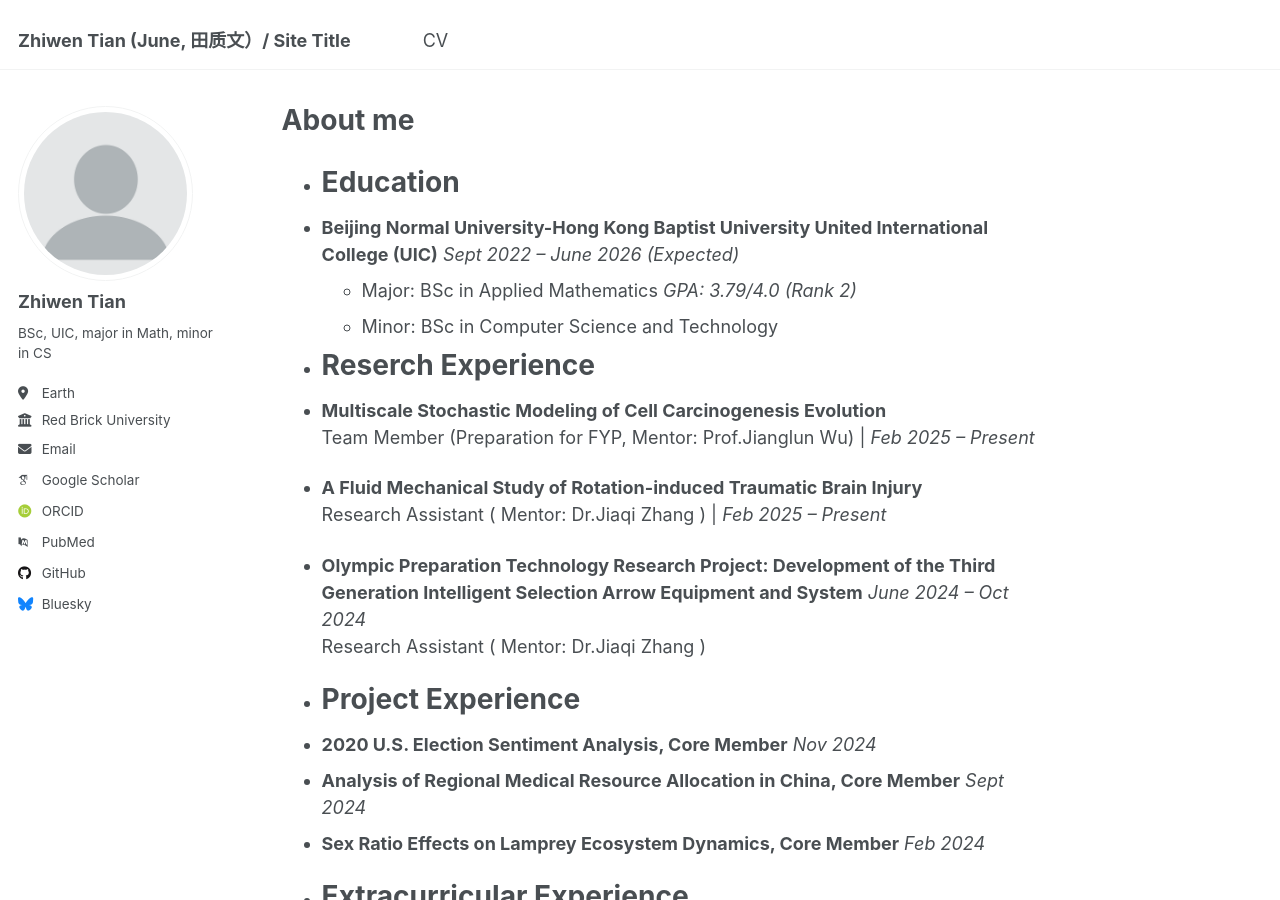
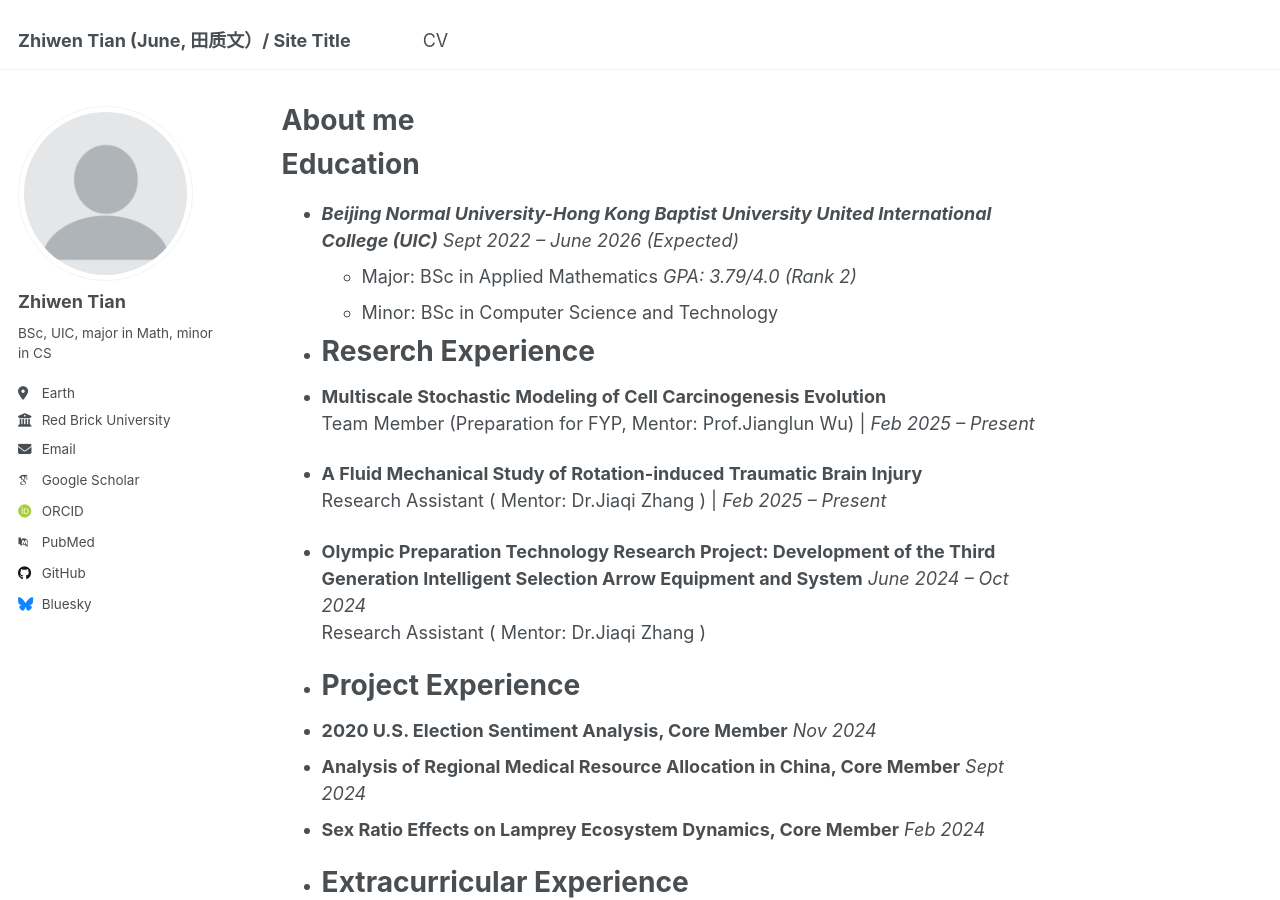
Before and after one commit to Orange1207/Orange1207.github.io, a Jekyll site: the page built from _pages/about.md, in a window 1280 px wide and 900 px high. Built offline with Jekyll 4.4.1, drawn with Linux system fonts in a browser that asks for light colours; some web fonts are replaced.

```diff
--- a/_pages/about.md
+++ b/_pages/about.md
@@ -7,9 +7,9 @@ redirect_from:
   - /about.html
 ---
 
-* Education
+**Education**
 =====
-* **Beijing Normal University-Hong Kong Baptist University United International College (UIC)**   *Sept 2022 – June 2026 (Expected)*
+* ***Beijing Normal University-Hong Kong Baptist University United International College (UIC)***   *Sept 2022 – June 2026 (Expected)*
   - Major: BSc in Applied Mathematics    *GPA: 3.79/4.0 (Rank 2)*
   - Minor: BSc in Computer Science and Technology
 
```
